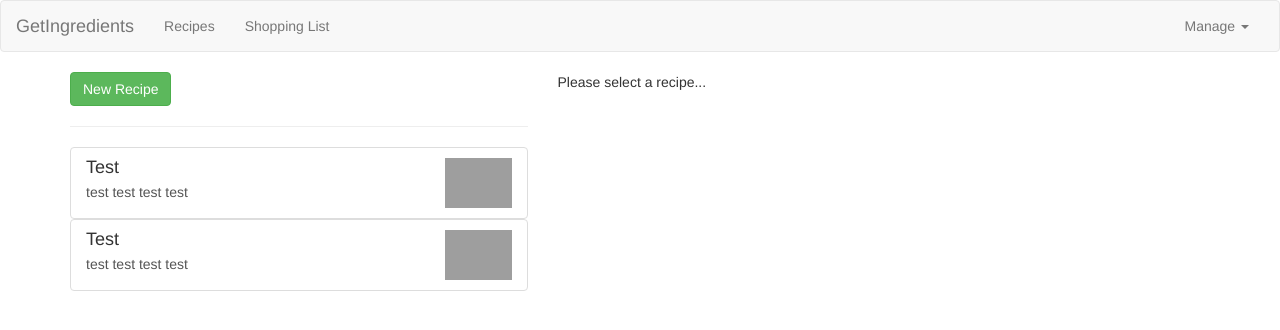
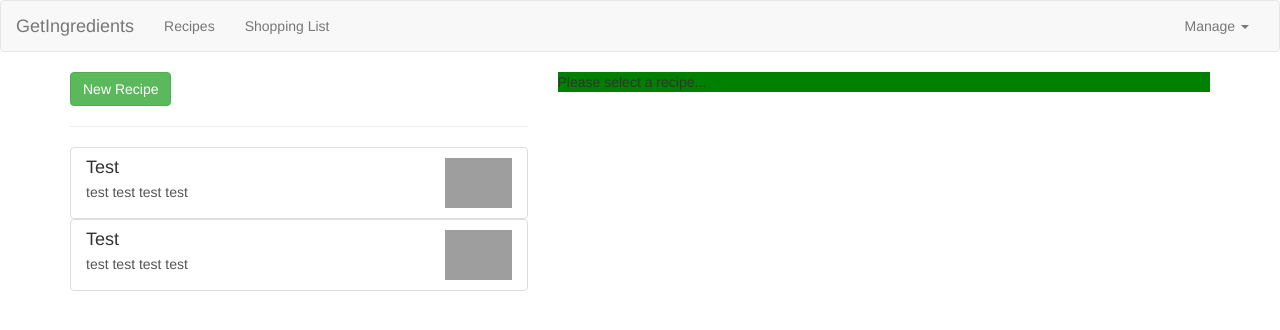
Before and after one commit to zencifil/AngularFirstTry, an Angular app: page / in a window 1280 px wide. Shown: the top 330 px of the page. Built offline with nearby package versions, Linux system fonts and the light colour scheme; grey boxes are pictures that could not be loaded.

Commit message:
Custom directive created

```diff
--- a/src/app/app.module.ts
+++ b/src/app/app.module.ts
@@ -11,10 +11,12 @@ import { RecipeDetailComponent } from './recipes/recipe-detail/recipe-detail.com
 import { RecipeItemComponent } from './recipes/recipe-list/recipe-item/recipe-item.component';
 import { ShoppingListComponent } from './shopping-list/shopping-list.component';
 import { ShoppingEditComponent } from './shopping-list/shopping-edit/shopping-edit.component';
+import { BasicHighlightDirective } from "app/shared/basic-highlight.directive";
 
 @NgModule({
   declarations: [
     AppComponent,
+    BasicHighlightDirective,
     HeaderComponent,
     RecipesComponent,
     RecipeListComponent,
--- a/src/app/recipes/recipes.component.html
+++ b/src/app/recipes/recipes.component.html
@@ -8,7 +8,7 @@
       [recipe]="selectedRecipe">
     </app-recipe-detail>
     <span #infoText>
-      <p>Please select a recipe...</p>
+      <p appBasicHighlight>Please select a recipe...</p>
     </span>
   </div>
 </div>
--- /dev/null
+++ b/src/app/shared/basic-highlight.directive.ts
@@ -0,0 +1,13 @@
+import { Directive, ElementRef, OnInit } from '@angular/core';
+
+@Directive({
+    selector: '[appBasicHighlight]'
+})
+
+export class BasicHighlightDirective implements OnInit {
+    constructor(private elementRef: ElementRef) { }
+
+    ngOnInit() {
+        this.elementRef.nativeElement.style.backgroundColor = 'green';
+    }
+}
```
